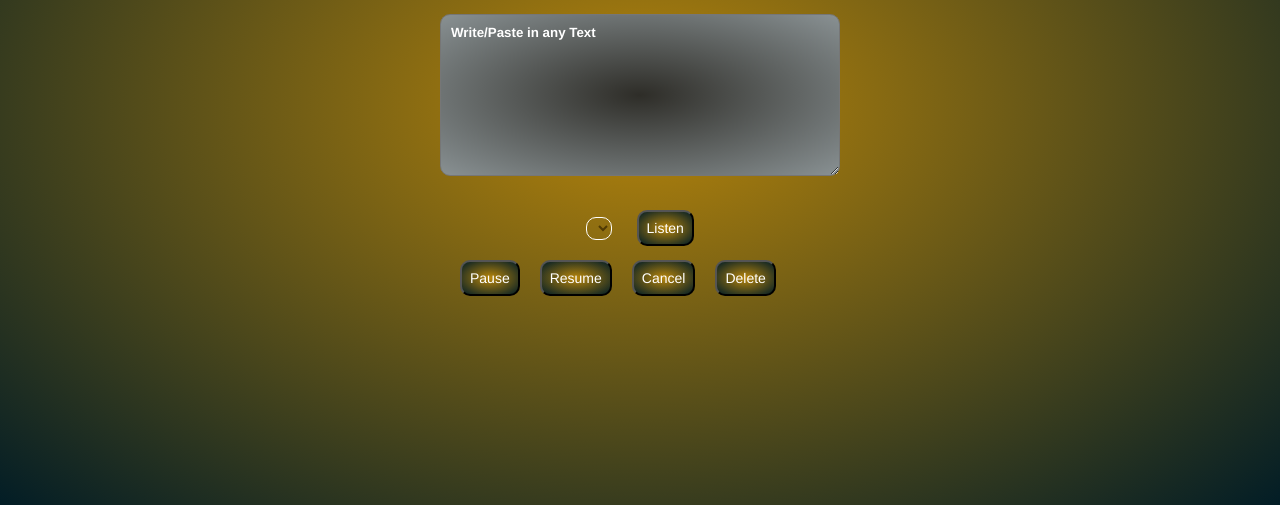
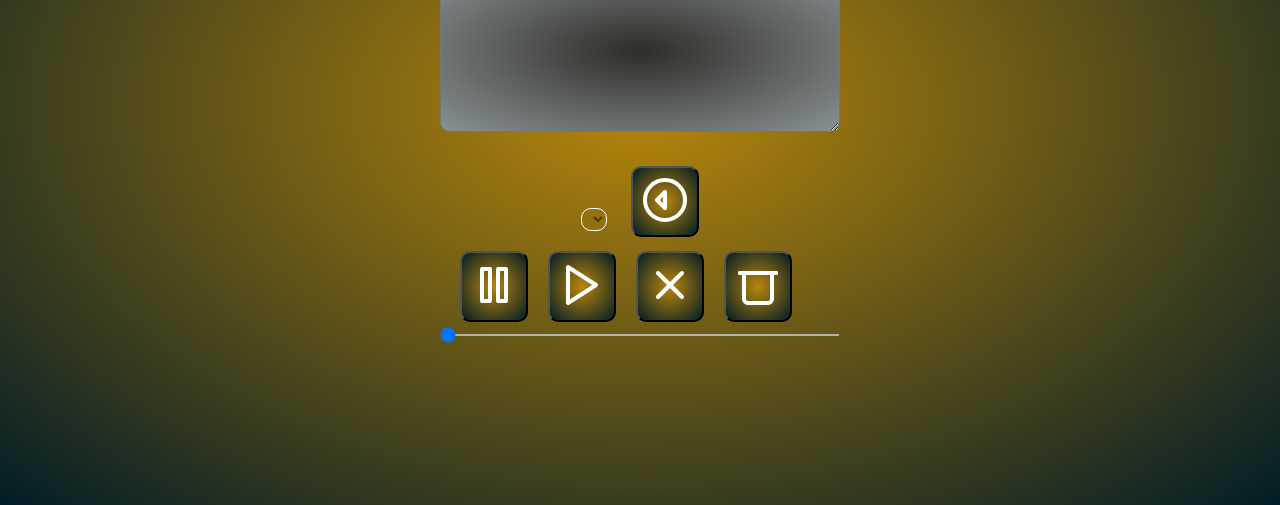
Before and after one commit to Jerry2272/speechConverter, a plain HTML site: page index.html in a window 1280 px wide. Shown: the part 295-800 px from the top of the page. Drawn offline with Linux system fonts and the light colour scheme.

Commit message:
Update the Button

```diff
--- a/index.html
+++ b/index.html
@@ -16,13 +16,39 @@
             <textarea name="" id="text-to-speech" cols="30" rows="10" placeholder="Write/Paste in any Text"></textarea>
             <div class="di">
               <select name="" id=""></select>
-              <button id="listen">Listen</button>
+              <button id="listen" title="Listen To Speech">
+                <svg xmlns="http://www.w3.org/2000/svg" viewBox="0 0 24 24" width="48" height="48" fill="none" stroke="currentColor" stroke-width="2" stroke-linecap="round" stroke-linejoin="round">
+                  <circle cx="12" cy="12" r="10"></circle>
+                  <polygon points="12 16 8 12 12 8 12 16"></polygon>
+                </svg>
+
+              </button>
               <div class="btn">
-                <button id="pause">Pause</button>
-                <button id="play">Resume</button>
-                <button id="cancel">Cancel</button>
-                <button id="delete">Delete</button>
+                <button id="pause" title="Pause Speech"><svg xmlns="http://www.w3.org/2000/svg" viewBox="0 0 24 24" width="48" height="48" fill="none" stroke="currentColor" stroke-width="2" stroke-linecap="round" stroke-linejoin="round">
+                  <rect x="6" y="4" width="4" height="16"></rect>
+                  <rect x="14" y="4" width="4" height="16"></rect>
+                </svg>
+                </button>
+                <button id="resume" title="Resume Speech"><svg xmlns="http://www.w3.org/2000/svg" viewBox="0 0 24 24" width="48" height="48" fill="none" stroke="currentColor" stroke-width="2" stroke-linecap="round" stroke-linejoin="round">
+                  <polygon points="5 3 19 12 5 21 5 3"></polygon>
+                </svg>
+                </button>
+                <button id="cancel" title="Cancel Text/ Stop Speech">
+                  <svg xmlns="http://www.w3.org/2000/svg" viewBox="0 0 24 24" width="48" height="48" fill="none" stroke="currentColor" stroke-width="2" stroke-linecap="round" stroke-linejoin="round">
+                    <line x1="18" y1="6" x2="6" y2="18"></line>
+                    <line x1="6" y1="6" x2="18" y2="18"></line>
+                  </svg>
+
+                </button>
+                <button id="delete" title="Delete Text">
+                  <svg xmlns="http://www.w3.org/2000/svg" viewBox="0 0 24 24" width="48" height="48" fill="none" stroke="currentColor" stroke-width="2" stroke-linecap="round" stroke-linejoin="round">
+                    <polyline points="3 6 5 6 21 6"></polyline>
+                    <path d="M19 6V19a2 2 0 0 1-2 2H7a2 2 0 0 1-2-2V6M3 6L21 6"></path>
+                  </svg>
+
+                </button>
               </div>
+               <input id="pitch-slider"  type="range" min="1.1" max="6" step="0.1" value="1" style="width: 100%; height: 2px; cursor: pointer; background:  radial-gradient(rgb(184, 134, 11),rgb(2, 29, 38));" />
             </div>
            </div>
         </div>
--- a/index.js
+++ b/index.js
@@ -1,8 +1,9 @@
 const button = document.querySelector('#listen');
 const pause = document.querySelector('#pause');
-const play = document.querySelector('#play');
+const resume = document.querySelector('#resume');
 const cancel = document.querySelector('#cancel');
 const deleteButton = document.querySelector('#delete');
+const pitchSlider = document.querySelector('#pitch-slider');
 const speakTheText = new SpeechSynthesisUtterance;
 
 // declaring the voice selected
@@ -32,7 +33,7 @@ window.speechSynthesis.speak(speakTheText);
 pause.addEventListener('click',()=>{
     window.speechSynthesis.pause(speakTheText)
 });
-play.addEventListener('click',()=>{
+resume.addEventListener('click',()=>{
     window.speechSynthesis.resume(speakTheText);
 })
 cancel.addEventListener('click',()=>{
@@ -45,3 +46,7 @@ deleteButton.addEventListener('click', () => {
         text.value = '';
     }
 });
+pitchSlider.addEventListener('input', () => {
+    const pitchValue = parseFloat(pitchSlider.value);
+    speakTheText.pitch = pitchValue;
+});
```
